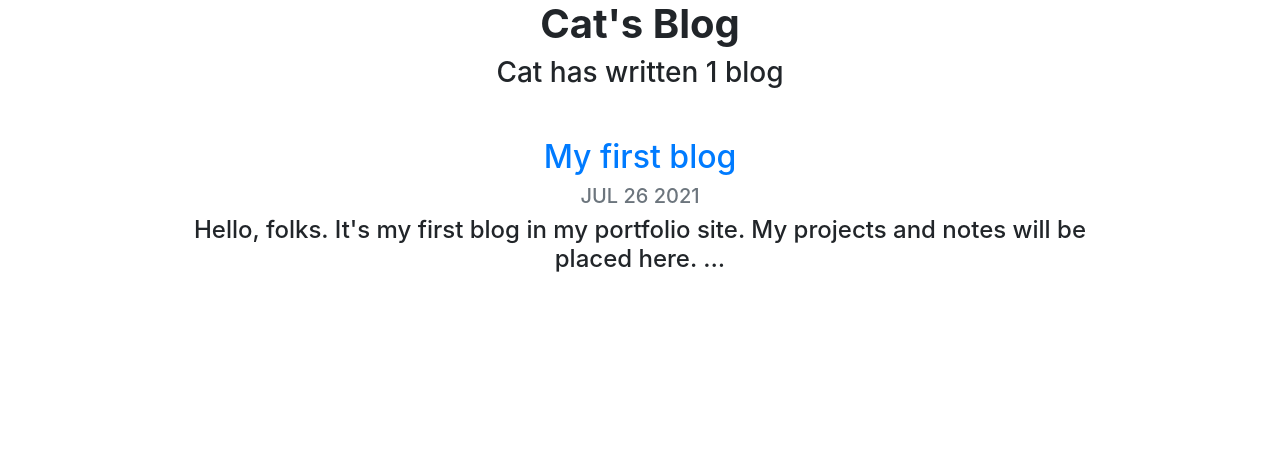
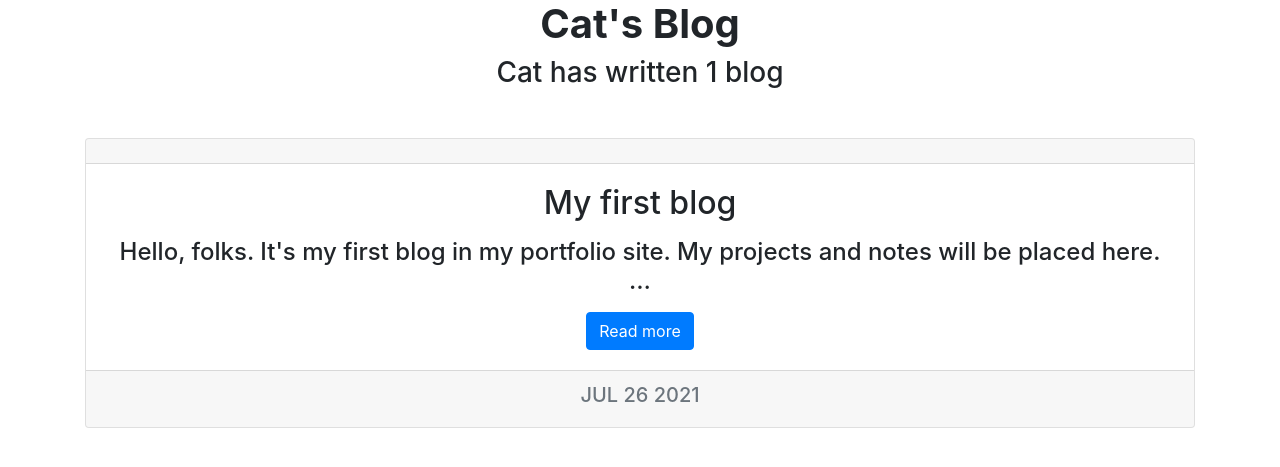
Before and after one commit to ProgMagnus/portfolio_django-site, a Django app: page /blog/ in a window 1280 px wide. Shown: the part 56-523 px from the top of the page. Run offline with Django 3.2, Linux system fonts and the light colour scheme; data comes from the database, SQL or seed files in the repository; some libraries are stand-ins or nearby versions.

Commit message:
Update all_blogs.html
style updated, added bootstrap

```diff
--- a/blog/templates/blog/all_blogs.html
+++ b/blog/templates/blog/all_blogs.html
@@ -4,17 +4,22 @@
 
 <div class="container text-center">
 	<h1 id="blogtitle" class="font-weight-bold text-center">Cat's Blog</hi>
+	<h3 class="text-center mb-5">Cat has written {{ blogs.count }} blog{{ blogs.count|pluralize }}</h3>
+</div>
 
-	<h3 class="text-center mb-5">Cat has written {{ blogs.count }} blog{{ blogs.count|pluralize }}</h3>
 
-	{% for blog in blogs %}
-	<div class="row justify-content-center my-3">
-		<div class="col-md-10">
-	<a href="{% url 'blog:detail' blog.id %}">
-      <h2>{{ blog.title }}</h2>
-    </a>
+{% for blog in blogs %}
+<div class="card text-center">
+  <div class="card-header">
+
+  </div>
+  <div class="card-body">
+      <h2>{{ blog.title }}</h2></h5>
+    <p class="card-text"><h4>{{ blog.description|striptags|truncatechars:100 }}</h4></p>
+    <a href="{% url 'blog:detail' blog.id %}" class="btn btn-primary">Read more</a>
+  </div>
+  <div class="card-footer text-muted">
     <h5 class="text-muted">{{ blog.date|date:'M d Y'|upper }}</h5>
-    <h4>{{ blog.description|striptags|truncatechars:100 }}</h4>
   </div>
 </div>
 {% endfor %}
```
